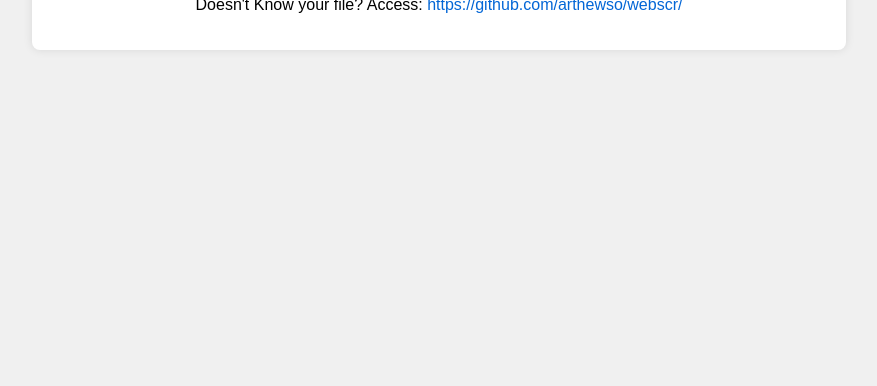
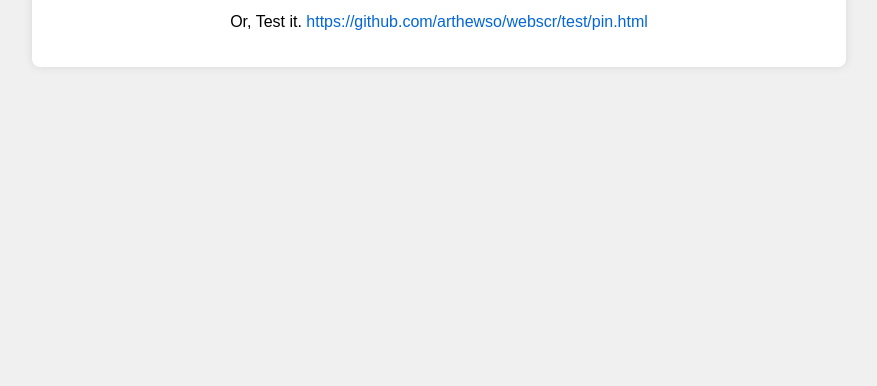
Before and after one commit to arthewso/webscr, a plain HTML site: page index.html in a window 1280 px wide. Shown: the part 414-800 px from the top of the page, without its empty margins (201-1078 px from the left). Drawn offline with Linux system fonts and the light colour scheme.

Commit message:
Update index.html

```diff
--- a/index.html
+++ b/index.html
@@ -37,6 +37,7 @@
     <div class="container">
         <h1>Welcome to WEBSCR, Insert your file to download.</h1>
         <p>Doesn't Know your file? Access: <a href="https://github.com/arthewso/webscr/" target="_blank">https://github.com/arthewso/webscr/</a></p>
+        <p>Or, Test it.  <a href="https://github.com/arthewso/webscr/test/pin.html" target="_blank">https://github.com/arthewso/webscr/test/pin.html</a></p>
     </div>
 </body>
 </html>
```
